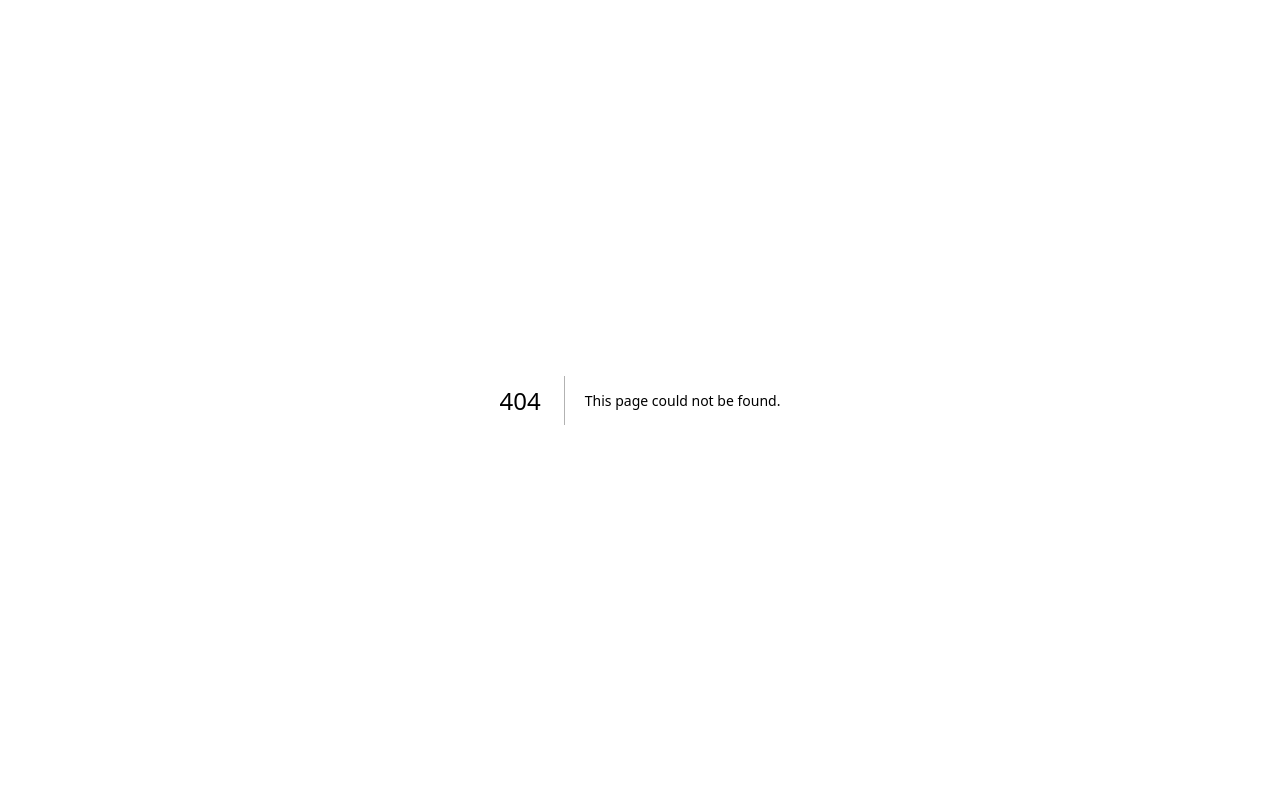
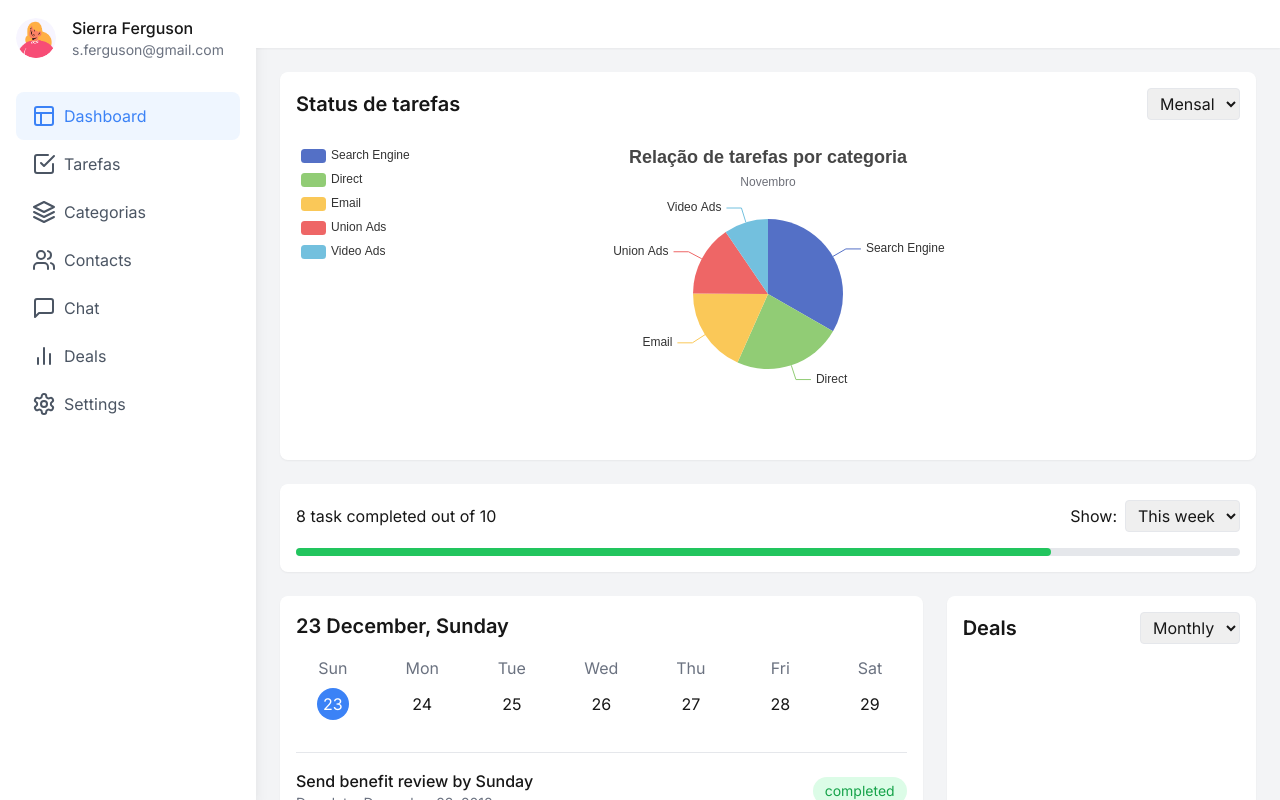
Before and after one commit to devdamata/tgi-projeto-front-end, a Next.js app: page /app/dashboard in a window 1280 px wide. Before the commit this address had no page. Built offline with nearby package versions, Linux system fonts and the light colour scheme.

Commit message:
Finalização do Auth + Middleware de proteção e componentização do dashboard

```diff
--- a/next.config.js
+++ b/next.config.js
@@ -1,4 +1,8 @@
 /** @type {import('next').NextConfig} */
-const nextConfig = {}
+const nextConfig = {
+  images: {
+    domains: ['via.assets.so'],
+  }
+}
 
 module.exports = nextConfig
--- /dev/null
+++ b/src/app/app/category/page.tsx
@@ -0,0 +1,8 @@
+
+export default function CategoryPage() {
+  return (
+    <div>
+      <h1>Category Page</h1>
+    </div>
+  );
+}
--- /dev/null
+++ b/src/app/app/dashboard/components/header.tsx
@@ -0,0 +1,13 @@
+export default function Header() {
+  return (
+    <>
+      <div className="bg-white p-4 shadow-sm">
+          <div className="max-w-7xl mx-auto">
+              <div className="flex items-center">
+                  <div className="w-full max-w-lg px-4 py-2 focus:outline-none focus:ring-2 focus:ring-blue-500"></div>
+              </div>
+          </div>
+      </div>
+    </>
+  );
+}
--- /dev/null
+++ b/src/app/app/dashboard/components/sideBar.tsx
@@ -0,0 +1,21 @@
+import Image from "next/image";
+import SideBarMenu from './sideBarMenu';
+
+export default function SideBar() {
+  return (
+    <>
+      <div className="w-64 bg-white shadow-lg">
+          <div className="p-4">
+              <div className="flex items-center space-x-4 mb-8">
+                  <Image src="/avatar/avatar.png" alt="Profile" width={40} height={40} className="rounded-full" />
+                  <div>
+                      <h3 className="font-medium">Sierra Ferguson</h3>
+                      <p className="text-sm text-gray-500">s.ferguson@gmail.com</p>
+                  </div>
+              </div>
+              <SideBarMenu />
+          </div>
+      </div>
+    </>
+  );
+}
--- /dev/null
+++ b/src/app/app/dashboard/components/sideBarMenu.tsx
@@ -0,0 +1,35 @@
+import { BarChart2, Layers, MessageSquare, Settings, Users, Layout, CheckSquare } from 'lucide-react';
+
+// Componente SidebarLink separado com tipagem correta
+interface SidebarLinkProps {
+  icon: React.ReactNode;
+  text: string;
+  active?: boolean;
+  link: string;
+}
+
+const SidebarLink: React.FC<SidebarLinkProps> = ({ icon, text, active = false, link }) => (
+  <div className={`flex items-center space-x-2 px-4 py-3 rounded-lg cursor-pointer
+      ${active ? 'bg-blue-50 text-blue-500' : 'text-gray-600 hover:bg-gray-50'}`} >
+      <a href={link} className="flex items-center space-x-2 w-full" >
+          {icon}
+          <span>{text}</span>
+      </a>
+  </div>
+);
+
+export default function SideBarMenu() {
+  return(
+    <>
+      <nav>
+          <SidebarLink icon={<Layout />} text="Dashboard" active  link="/app/dashboard"/>
+          <SidebarLink icon={<CheckSquare />} text="Tarefas" link="/app/tasks" />
+          <SidebarLink icon={<Layers />} text="Categorias" link="/app/category" />
+          <SidebarLink icon={<Users />} text="Contacts" link="/app/dashboard" />
+          <SidebarLink icon={<MessageSquare />} text="Chat" link="/app/dashboard" />
+          <SidebarLink icon={<BarChart2 />} text="Deals" link="/app/dashboard" />
+          <SidebarLink icon={<Settings />} text="Settings" link="/app/dashboard" />
+      </nav>
+    </>
+  );
+}
--- a/src/app/dashboard/page.tsx
+++ b/src/app/app/dashboard/page.tsx
@@ -1,9 +1,13 @@
 'use client';
 
 import React from 'react';
-import { BarChart2, Mail, MessageSquare, Settings, Users, Layout, CheckSquare } from 'lucide-react';
+import { BarChart2, Layers, MessageSquare, Settings, Users, Layout, CheckSquare, Sidebar } from 'lucide-react';
 import dynamic from 'next/dynamic';
 import Image from "next/image";
+import GraphicPie from "@/app/components/dashboard/GraphicPie";
+import SideBarMenu from './components/sideBarMenu';
+import SideBar from './components/sideBar';
+import Header from './components/header';
 
 // Importação dinâmica do Recharts
 const LineChart = dynamic(
@@ -11,17 +15,21 @@ const LineChart = dynamic(
     { ssr: false }
 );
 
+
 const Line = dynamic(
+    // @ts-ignore
     () => import('recharts').then((mod) => mod.Line),
     { ssr: false }
 );
 
 const XAxis = dynamic(
+    // @ts-ignore
     () => import('recharts').then((mod) => mod.XAxis),
     { ssr: false }
 );
 
 const YAxis = dynamic(
+    // @ts-ignore
     () => import('recharts').then((mod) => mod.YAxis),
     { ssr: false }
 );
@@ -32,6 +40,7 @@ const CartesianGrid = dynamic(
 );
 
 const Tooltip = dynamic(
+    // @ts-ignore
     () => import('recharts').then((mod) => mod.Tooltip),
     { ssr: false }
 );
@@ -52,64 +61,42 @@ const tasks = [
 ];
 
 // Componente SidebarLink separado com tipagem correta
-interface SidebarLinkProps {
-    icon: React.ReactNode;
-    text: string;
-    active?: boolean;
-}
+// interface SidebarLinkProps {
+//     icon: React.ReactNode;
+//     text: string;
+//     active?: boolean;
+//     link: string;
+// }
 
-const SidebarLink: React.FC<SidebarLinkProps> = ({ icon, text, active = false }) => (
-    <div className={`flex items-center space-x-2 px-4 py-3 rounded-lg cursor-pointer
-    ${active ? 'bg-blue-50 text-blue-500' : 'text-gray-600 hover:bg-gray-50'}`}>
-        {icon}
-        <span>{text}</span>
-    </div>
-);
+// const SidebarLink: React.FC<SidebarLinkProps> = ({ icon, text, active = false, link }) => (
+//     <div className={`flex items-center space-x-2 px-4 py-3 rounded-lg cursor-pointer
+//         ${active ? 'bg-blue-50 text-blue-500' : 'text-gray-600 hover:bg-gray-50'}`} >
+//         <a href={link} className="flex items-center space-x-2 w-full" >
+//             {icon}
+//             <span>{text}</span>
+//         </a>
+//     </div>
+// );
 
 export default function Dashboard() {
     return (
         <div className="flex h-screen bg-gray-100">
-            {/* Sidebar */}
-            <div className="w-64 bg-white shadow-lg">
-                <div className="p-4">
-                    <div className="flex items-center space-x-4 mb-8">
-                        <Image src="/avatar/avatar.png" alt="Profile" width={40} height={40} className="rounded-full" />
-                        <div>
-                            <h3 className="font-medium">Sierra Ferguson</h3>
-                            <p className="text-sm text-gray-500">s.ferguson@gmail.com</p>
-                        </div>
-                    </div>
-                    <nav>
-                        <SidebarLink icon={<Layout />} text="Dashboard" active />
-                        <SidebarLink icon={<CheckSquare />} text="Tasks" />
-                        <SidebarLink icon={<Mail />} text="Email" />
-                        <SidebarLink icon={<Users />} text="Contacts" />
-                        <SidebarLink icon={<MessageSquare />} text="Chat" />
-                        <SidebarLink icon={<BarChart2 />} text="Deals" />
-                        <SidebarLink icon={<Settings />} text="Settings" />
-                    </nav>
-                </div>
-            </div>
-
-            {/* Main Content */}
+            <SideBar />
             <div className="flex-1 overflow-auto">
-                {/* Header */}
-                <div className="bg-white p-4 shadow-sm">
-                    <div className="max-w-7xl mx-auto">
-                        <div className="flex items-center">
-                            <div className="w-full max-w-lg px-4 py-2 focus:outline-none focus:ring-2 focus:ring-blue-500"></div>
-                            {/*<input*/}
-                            {/*    type="text"*/}
-                            {/*    placeholder="Global search"*/}
-                            {/*    className="w-full max-w-lg px-4 py-2 rounded-lg border border-gray-200 focus:outline-none focus:ring-2 focus:ring-blue-500"*/}
-                            {/*/>*/}
-                        </div>
-                    </div>
-                </div>
-
+                <Header />
                 {/* Content */}
                 <div className="p-6">
                     <div className="max-w-7xl mx-auto">
+                        {/* Deals Graph */}
+                        <div className="bg-white rounded-lg p-4 shadow-sm mb-6">
+                            <div className="flex justify-between items-center mb-6">
+                                <h2 className="text-xl font-semibold">Status de tarefas</h2>
+                                <select className="border rounded px-2 py-1">
+                                    <option>Mensal</option>
+                                </select>
+                            </div>
+                            <GraphicPie />
+                        </div>
                         {/* Progress Bar */}
                         <div className="bg-white rounded-lg p-4 mb-6 shadow-sm">
                             <div className="flex justify-between items-center mb-4">
@@ -160,7 +147,7 @@ export default function Dashboard() {
                                             </div>
                                             <div className="mt-2 flex items-center">
                                                 <Image
-                                                    src="/api/placeholder/24/24"
+                                                    src="https://via.assets.so/game.png?id=1&q=24&w=24&h=24&fit=fill"
                                                     alt={task.assignee}
                                                     width={24}
                                                     height={24}
@@ -181,13 +168,14 @@ export default function Dashboard() {
                                         <option>Monthly</option>
                                     </select>
                                 </div>
-                                <div style={{ width: '100%', height: '250px' }}>
+                                <div style={{width: '100%', height: '250px'}}>
                                     <LineChart width={300} height={200} data={mockData}>
-                                        <CartesianGrid strokeDasharray="3 3" />
-                                        <XAxis dataKey="name" />
-                                        <YAxis />
-                                        <Tooltip />
-                                        <Line type="monotone" dataKey="value" stroke="#2196F3" strokeWidth={2} dot={false} />
+                                        <CartesianGrid strokeDasharray="3 3"/>
+                                        <XAxis dataKey="name"/>
+                                        <YAxis/>
+                                        <Tooltip/>
+                                        <Line type="monotone" dataKey="value" stroke="#2196F3" strokeWidth={2}
+                                              dot={false}/>
                                     </LineChart>
                                 </div>
                             </div>
--- /dev/null
+++ b/src/app/components/dashboard/GraphicPie.tsx
@@ -0,0 +1,84 @@
+'use client';
+
+import React, { useEffect, useRef } from 'react';
+import * as echarts from 'echarts';
+import type { EChartsOption } from 'echarts';
+
+const GraphicPie: React.FC = () => {
+    const chartRef = useRef<HTMLDivElement>(null);
+    const chartInstance = useRef<echarts.ECharts | null>(null);
+
+    const monthNames = [
+        "Janeiro", "Fevereiro", "Março", "Abril", "Maio", "Junho",
+        "Julho", "Agosto", "Setembro", "Outubro", "Novembro", "Dezembro"
+      ];
+
+      const currentDate = new Date();
+      const currentMonthName = monthNames[currentDate.getMonth()];
+
+    useEffect(() => {
+        // Não inicializar se o elemento DOM não existir
+        if (!chartRef.current) return;
+
+        // Inicializar o gráfico
+        chartInstance.current = echarts.init(chartRef.current);
+
+        const option: EChartsOption = {
+            title: {
+                text: 'Relação de tarefas por categoria',
+                subtext: currentMonthName,
+                left: 'center'
+            },
+            tooltip: {
+                trigger: 'item'
+            },
+            legend: {
+                orient: 'vertical',
+                left: 'left'
+            },
+            series: [
+                {
+                    name: 'Access From',
+                    type: 'pie',
+                    radius: '50%',
+                    data: [
+                        { value: 1048, name: 'Search Engine' },
+                        { value: 735, name: 'Direct' },
+                        { value: 580, name: 'Email' },
+                        { value: 484, name: 'Union Ads' },
+                        { value: 300, name: 'Video Ads' }
+                    ],
+                    emphasis: {
+                        itemStyle: {
+                            shadowBlur: 10,
+                            shadowOffsetX: 0,
+                            shadowColor: 'rgba(0, 0, 0, 0.5)'
+                        }
+                    }
+                }
+            ]
+        };
+
+        // Configurar o gráfico
+        // @ts-ignore
+        chartInstance.current.setOption(option);
+
+        // Função para redimensionar o gráfico
+        const handleResize = () => {
+            chartInstance.current?.resize();
+        };
+
+        // Adicionar listener de redimensionamento
+        window.addEventListener('resize', handleResize);
+
+        // Cleanup
+        return () => {
+            window.removeEventListener('resize', handleResize);
+            chartInstance.current?.dispose();
+        };
+    }, []);
+
+    return <div ref={chartRef} style={{ width: '100%', height: '300px' }} />;
+};
+
+export default GraphicPie;
--- a/src/app/layout.tsx
+++ b/src/app/layout.tsx
@@ -7,8 +7,8 @@ import 'react-toastify/dist/ReactToastify.css'
 const inter = Inter({ subsets: ['latin'] })
 
 export const metadata: Metadata = {
-  title: 'Create Next App',
-  description: 'Generated by create next app',
+  title: 'Gerenciador de Tarefas com Organização por Categorias e Prioridades',
+  description: '',
 }
 
 export default function RootLayout({
--- a/src/app/login/page.tsx
+++ b/src/app/login/page.tsx
@@ -10,7 +10,6 @@ const Login = () => {
   const router = useRouter();
 
   const handleLogin = async ({ email, password }: { email: string; password: string }) => {
-    console.log(email, password);
     try {
       const response = await axios.post(
           'http://localhost/api/login',
@@ -22,10 +21,12 @@ const Login = () => {
         router.push('/dashboard');
         toast.success('Login efetuado com sucesso!');
       } else {
-        console.error('Erro na autenticação:', response.statusText);
+        toast.error('Erro na autenticação, tente novamente!');
       }
     } catch (error) {
-      console.error('Erro ao fazer login:', error);
+      if (axios.isAxiosError(error) && error.response) {
+        toast.error(error.response.data.message);
+      }
     }
   };
 
--- a/src/middleware.ts
+++ b/src/middleware.ts
@@ -7,7 +7,7 @@ export async function middleware(request: NextRequest) {
     const cookie = await cookies()
     const token = cookie.get(TOKEN_KEY);
 
-    const protectedRoutes = ['/dashboard'];
+    const protectedRoutes = ['/app'];
 
     const isProtectedRoute = protectedRoutes.includes(request.nextUrl.pathname);
 
@@ -19,5 +19,5 @@ export async function middleware(request: NextRequest) {
 }
 
 export const config = {
-    matcher: ['/dashboard/:path*']
+    matcher: ['/app/:path*']
 }
```
Also changed, not shown: package.json (+5 -3 lines), 1 other file (tests, documents, lock files or other folders).
